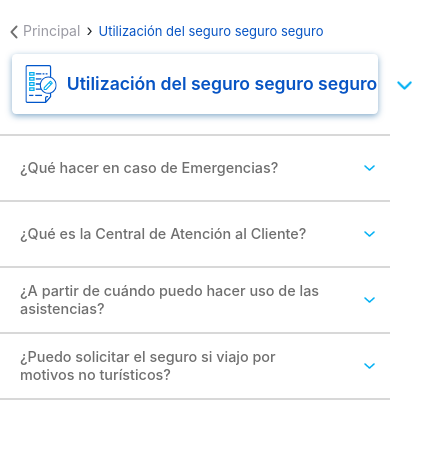
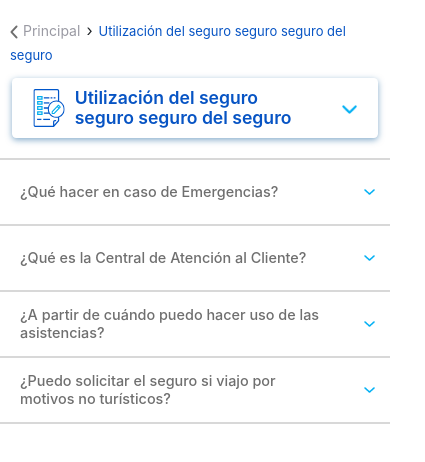
Before and after one commit to AlexanderPrincipe/Test-npm, a Vue app: page / in a window 390 px wide. Shown: the top 462 px of the page, 425 px wide, since content can reach past the window. Built offline with nearby package versions, Linux system fonts and the light colour scheme.

Commit message:
Mejorado el titulo del dropdown

```diff
--- a/src/App.vue
+++ b/src/App.vue
@@ -36,7 +36,7 @@ export default {
   },
   data () {
     return {
-      TextoTab: 'Utilización del seguro seguro seguro',
+      TextoTab: 'Utilización del seguro seguro seguro del seguro ',
       imagenMenu: require("./static/media/icons/Group11Copy.svg"),
       regresarPrincipal: '/preguntas-frecuentes/',
       preguntas:[
--- a/src/components/preguntasFrecuentesGenerico.vue
+++ b/src/components/preguntasFrecuentesGenerico.vue
@@ -16,14 +16,13 @@
                             <template v-slot:button-content>
                                 div.izquierdadesplegable
                                     div(style="display: flex; align-items: center;")
-                                        img.tamanoiconodropdown(:src="imagenMenu" style="width:2rem; float:left; ")
-                                        div.omnes-medium(style="padding-left:10px; padding-right:20px; color: #0754C4; font-size: 1.1rem; font-weight: 600; float:left;") {{nombrepagina}}
+                                        img.tamanoiconodropdown(:src="imagenMenu" style="width:2rem; float:left;")
+                                        div.titulo_dropdown.omnes-medium(style="white-space: break-spaces;") {{nombrepagina}}
                                     div
                                         img.tamanoflechadropdown(src="@/static/media/icons/arrow_down.png" style="width:15px; height:auto;")
                             </template>
                                 b-dropdown-item.opcionesdropdown.omnes-medium(:to="item.to" v-for="(item, index) in itemsMenu" :key="index") {{item.title}}
                         </b-dropdown>
-
                 div.linea
                 div(v-for="(item, index) in preguntas" :key="index")
                     div.centrarpregunta(v-b-toggle="item.identificador" style="height:64px;")
@@ -71,6 +70,19 @@ export default {
 
     .dropdown-item {
       font-family: "Omnes Medium";
+    }
+
+    .titulo_dropdown {
+      width: 100%;
+      height: auto;
+      word-wrap: break-word;
+      padding-left:10px;
+      padding-right:20px;
+      color: #0754C4;
+      font-size: 1.5rem;
+      font-weight: 600;
+      text-align: left;
+      line-height: 25px;
     }
 
     .breadcrumb-item {
@@ -140,7 +152,7 @@ export default {
   color: #0754C4;
   font-size: 30px;
   font-weight: 600;
-  line-height: 16px;
+  line-height: 30px;
   text-align: left;
   padding-top: 15px;
 }
@@ -206,6 +218,7 @@ export default {
     position: relative;
     right: 0px;
     padding-bottom: 4px;
+    width: 96%;
   }
 
   .parrafo {
@@ -234,12 +247,6 @@ export default {
        align-content: center;
        align-items: center;
      }
-
-     .titulodropdown {
-      color: #0754C4;
-      font-size: 25px;
-      font-weight: 600;
-    }
 
     .tamanoflecha2 {
       width: 33px;
@@ -377,6 +384,7 @@ export default {
       position: relative;
       right: -10px;
       padding-bottom: 4px;
+      width: 96%;
     }
 
 
@@ -385,6 +393,19 @@ export default {
    }
 
    @media screen and (max-width: 540px) {
+
+     .titulo_dropdown {
+        width: 100%;
+        height: auto;
+        word-wrap: break-word;
+        padding-left:10px;
+        padding-right:20px;
+        color: #0754C4;
+        font-size: 1.2rem;
+        font-weight: 600;
+        text-align: left;
+        line-height: 20px;
+      }
 
     .listapf {
       color: #6F6F6F;
@@ -457,12 +478,6 @@ export default {
       padding-left: 20px;
     }
 
-    .titulodropdown {
-      color: #0754C4;
-      font-size: 20px;
-      font-weight: 600;
-    }
-
     .tamanoiconodropdown {
       width:40px;
       height:auto;
@@ -487,6 +502,20 @@ export default {
    }
 
    @media screen and (max-width: 469px) {
+
+
+    .titulo_dropdown {
+        width: 100%;
+        height: auto;
+        word-wrap: break-word;
+        padding-left:10px;
+        padding-right:20px;
+        color: #0754C4;
+        font-size: 1.1rem;
+        font-weight: 600;
+        text-align: left;
+        line-height: 20px;
+    }
 
     .tamanoflecha2 {
       width: 26px;
@@ -659,6 +688,20 @@ export default {
    }
 
    @media screen and (max-width: 381px) {
+
+     .titulo_dropdown {
+        width: 100%;
+        height: auto;
+        word-wrap: break-word;
+        padding-left:10px;
+        padding-right:20px;
+        color: #0754C4;
+        font-size: 1.1rem;
+        font-weight: 600;
+        text-align: left;
+        line-height: 18px;
+    }
+
     .listapf {
       color: #6F6F6F;
       font-size: 0.9rem;
@@ -753,12 +796,6 @@ export default {
       padding-left: 20px;
     }
 
-    .titulodropdown {
-      color: #0754C4;
-      font-size: 1.1rem;
-      font-weight: 600;
-    }
-
     .tamanoiconodropdown {
       width:35px;
       height:auto;
```
